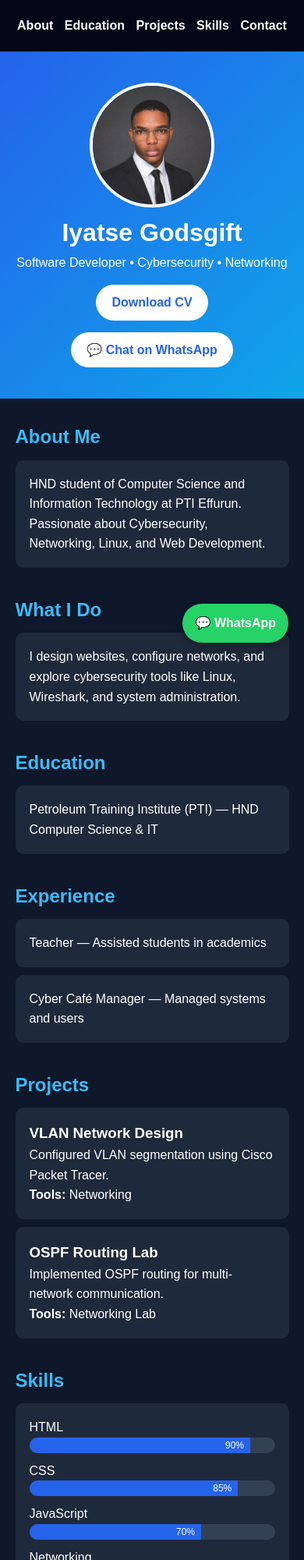
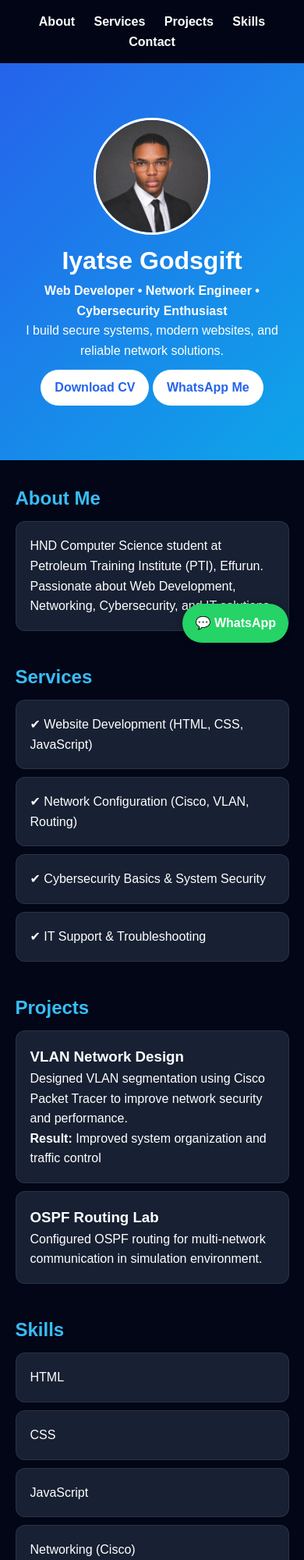
Before and after one commit to godsgiftiyatse-blip/godsgift-portfolio, a plain HTML site: page index.html in a window 390 px wide. Shown: the top 2000 px of the page at 78% size. Drawn offline with Linux system fonts and the light colour scheme.

Commit message:
Update index.html

```diff
--- a/index.html
+++ b/index.html
@@ -3,11 +3,9 @@
 <head>
 <meta charset="UTF-8">
 <meta name="viewport" content="width=device-width, initial-scale=1.0">
-<title>Iyatse Godsgift | Portfolio</title>
+<title>Iyatse Godsgift | IT Portfolio</title>
 
 <style>
-html { scroll-behavior: smooth; }
-
 *{
     margin:0;
     padding:0;
@@ -16,19 +14,19 @@ html { scroll-behavior: smooth; }
 }
 
 body{
-    background:#0f172a;
+    background:#020617;
     color:white;
     line-height:1.6;
 }
 
-/* NAVBAR */
+/* NAV */
 nav{
     position:sticky;
     top:0;
-    background:#020617;
+    background:rgba(2,6,23,0.9);
     padding:15px;
     text-align:center;
-    z-index:1000;
+    backdrop-filter:blur(10px);
 }
 
 nav a{
@@ -45,22 +43,22 @@ nav a:hover{
 /* HEADER */
 header{
     text-align:center;
-    padding:60px 20px;
+    padding:70px 20px;
     background:linear-gradient(135deg,#2563eb,#0ea5e9);
 }
 
 .profile-pic{
-    width:160px;
-    height:160px;
+    width:150px;
+    height:150px;
     border-radius:50%;
+    border:3px solid white;
     object-fit:cover;
-    border:4px solid white;
 }
 
 .btn{
     display:inline-block;
-    margin-top:15px;
-    padding:10px 20px;
+    margin-top:12px;
+    padding:10px 18px;
     background:white;
     color:#2563eb;
     border-radius:25px;
@@ -76,8 +74,9 @@ header{
     padding:30px 0;
 }
 
+/* SECTION */
 .section{
-    margin-bottom:35px;
+    margin-bottom:40px;
 }
 
 .section h2{
@@ -85,41 +84,19 @@ header{
     margin-bottom:10px;
 }
 
-/* CARDS */
+/* CARD */
 .card{
-    background:#1e293b;
+    background:rgba(30,41,59,0.8);
     padding:18px;
-    border-radius:10px;
+    border-radius:12px;
     margin-bottom:10px;
-    transition:0.3s ease;
+    border:1px solid rgba(255,255,255,0.08);
+    transition:0.3s;
 }
 
 .card:hover{
     transform:scale(1.02);
-}
-
-/* SKILLS */
-.skills{
-    display:flex;
-    flex-direction:column;
-    gap:10px;
-}
-
-.skill-bar{
-    background:#334155;
-    border-radius:20px;
-    overflow:hidden;
-    height:20px;
-}
-
-.skill-bar div{
-    height:100%;
-    background:#2563eb;
-    text-align:right;
-    padding-right:8px;
-    font-size:12px;
-    line-height:20px;
-    color:white;
+    box-shadow:0 0 20px rgba(56,189,248,0.2);
 }
 
 /* FOOTER */
@@ -127,23 +104,10 @@ footer{
     text-align:center;
     padding:15px;
     background:#020617;
-    margin-top:20px;
 }
 
-/* MOBILE */
-@media(max-width:600px){
-    header{
-        padding:40px 15px;
-    }
-
-    nav a{
-        display:inline-block;
-        margin:5px;
-    }
-}
-
-/* FLOATING WHATSAPP BUTTON */
-.whatsapp-float{
+/* WHATSAPP */
+.whatsapp{
     position:fixed;
     bottom:20px;
     right:20px;
@@ -153,18 +117,17 @@ footer{
     border-radius:50px;
     text-decoration:none;
     font-weight:bold;
-    box-shadow:0 4px 10px rgba(0,0,0,0.3);
-    z-index:999;
+    box-shadow:0 0 10px rgba(0,0,0,0.3);
 }
 </style>
 </head>
 
 <body>
 
-<!-- NAVIGATION -->
+<!-- NAV -->
 <nav>
     <a href="#about">About</a>
-    <a href="#education">Education</a>
+    <a href="#services">Services</a>
     <a href="#projects">Projects</a>
     <a href="#skills">Skills</a>
     <a href="#contact">Contact</a>
@@ -172,19 +135,19 @@ footer{
 
 <!-- HEADER -->
 <header>
-    <img src="godsgift.jpg" class="profile-pic" alt="Profile Picture">
+    <img src="godsgift.jpg" class="profile-pic">
 
     <h1>Iyatse Godsgift</h1>
-    <p>Software Developer • Cybersecurity • Networking</p>
 
-    <a href="CV.pdf" class="btn" download>Download CV</a>
-    <br>
+    <p><b>Web Developer • Network Engineer • Cybersecurity Enthusiast</b></p>
 
-    <!-- WhatsApp Button -->
-    <a href="https://wa.me/2348055708091?text=Hello%20I%20saw%20your%20portfolio%20and%20I%20want%20to%20hire%20you"
-       class="btn"
-       target="_blank">
-       💬 Chat on WhatsApp
+    <p>I build secure systems, modern websites, and reliable network solutions.</p>
+
+    <a class="btn" href="CV.pdf" download>Download CV</a>
+
+    <a class="btn" target="_blank"
+    href="https://wa.me/2348055708091?text=Hello%20I%20want%20to%20hire%20you">
+    WhatsApp Me
     </a>
 </header>
 
@@ -194,31 +157,18 @@ footer{
 <section class="section" id="about">
     <h2>About Me</h2>
     <div class="card">
-        <p>HND student of Computer Science and Information Technology at PTI Effurun. Passionate about Cybersecurity, Networking, Linux, and Web Development.</p>
+        HND Computer Science student at Petroleum Training Institute (PTI), Effurun. Passionate about Web Development, Networking, Cybersecurity, and IT solutions.
     </div>
 </section>
 
-<!-- WHAT I DO -->
-<section class="section">
-    <h2>What I Do</h2>
-    <div class="card">
-        <p>I design websites, configure networks, and explore cybersecurity tools like Linux, Wireshark, and system administration.</p>
-    </div>
-</section>
+<!-- SERVICES -->
+<section class="section" id="services">
+    <h2>Services</h2>
 
-<!-- EDUCATION -->
-<section class="section" id="education">
-    <h2>Education</h2>
-    <div class="card">
-        <p>Petroleum Training Institute (PTI) — HND Computer Science & IT</p>
-    </div>
-</section>
-
-<!-- EXPERIENCE -->
-<section class="section">
-    <h2>Experience</h2>
-    <div class="card">Teacher — Assisted students in academics</div>
-    <div class="card">Cyber Café Manager — Managed systems and users</div>
+    <div class="card">✔ Website Development (HTML, CSS, JavaScript)</div>
+    <div class="card">✔ Network Configuration (Cisco, VLAN, Routing)</div>
+    <div class="card">✔ Cybersecurity Basics & System Security</div>
+    <div class="card">✔ IT Support & Troubleshooting</div>
 </section>
 
 <!-- PROJECTS -->
@@ -227,14 +177,13 @@ footer{
 
     <div class="card">
         <h3>VLAN Network Design</h3>
-        <p>Configured VLAN segmentation using Cisco Packet Tracer.</p>
-        <p><b>Tools:</b> Networking</p>
+        <p>Designed VLAN segmentation using Cisco Packet Tracer to improve network security and performance.</p>
+        <p><b>Result:</b> Improved system organization and traffic control</p>
     </div>
 
     <div class="card">
         <h3>OSPF Routing Lab</h3>
-        <p>Implemented OSPF routing for multi-network communication.</p>
-        <p><b>Tools:</b> Networking Lab</p>
+        <p>Configured OSPF routing for multi-network communication in simulation environment.</p>
     </div>
 </section>
 
@@ -242,33 +191,20 @@ footer{
 <section class="section" id="skills">
     <h2>Skills</h2>
 
-    <div class="card skills">
+    <div class="card">HTML</div>
+    <div class="card">CSS</div>
+    <div class="card">JavaScript</div>
+    <div class="card">Networking (Cisco)</div>
+    <div class="card">Cybersecurity Basics</div>
+</section>
 
-        <div>
-            HTML
-            <div class="skill-bar"><div style="width:90%">90%</div></div>
-        </div>
-
-        <div>
-            CSS
-            <div class="skill-bar"><div style="width:85%">85%</div></div>
-        </div>
-
-        <div>
-            JavaScript
-            <div class="skill-bar"><div style="width:70%">70%</div></div>
-        </div>
-
-        <div>
-            Networking
-            <div class="skill-bar"><div style="width:90%">90%</div></div>
-        </div>
-
-        <div>
-            Cybersecurity
-            <div class="skill-bar"><div style="width:85%">85%</div></div>
-        </div>
-
+<!-- GITHUB -->
+<section class="section">
+    <h2>My Work</h2>
+    <div class="card">
+        View my projects on GitHub:
+        <br><br>
+        <a href="https://github.com/" style="color:#38bdf8;">👉 Visit My GitHub</a>
     </div>
 </section>
 
@@ -276,7 +212,7 @@ footer{
 <section class="section">
     <h2>Hire Me</h2>
     <div class="card">
-        <p>I am available for internships, freelance web development, and networking/cybersecurity roles.</p>
+        Available for internships, freelance websites, networking projects, and IT support roles.
     </div>
 </section>
 
@@ -284,13 +220,9 @@ footer{
 <section class="section" id="contact">
     <h2>Contact</h2>
     <div class="card">
-        <p>Email: <a href="mailto:godsgiftiyatse@gmail.com" style="color:#38bdf8;">Send Email</a></p>
-        <p>Phone: 08055708091</p>
-        <p>Location: Delta State, Nigeria</p>
-        <p>
-            <a href="https://github.com/" style="color:#38bdf8;">GitHub</a> |
-            <a href="https://www.linkedin.com/" style="color:#38bdf8;">LinkedIn</a>
-        </p>
+        Email: <a href="mailto:godsgiftiyatse@gmail.com" style="color:#38bdf8;">Send Mail</a><br>
+        Phone: 08055708091<br>
+        Location: Delta State, Nigeria
     </div>
 </section>
 
@@ -301,11 +233,10 @@ footer{
     © 2026 Iyatse Godsgift. All Rights Reserved.
 </footer>
 
-<!-- FLOATING WHATSAPP BUTTON -->
-<a href="https://wa.me/2348055708091?text=Hello%20I%20saw%20your%20portfolio%20and%20I%20want%20to%20hire%20you"
-   target="_blank"
-   class="whatsapp-float">
-   💬 WhatsApp
+<!-- WHATSAPP FLOAT -->
+<a class="whatsapp"
+href="https://wa.me/2348055708091?text=Hello%20I%20want%20to%20hire%20you">
+💬 WhatsApp
 </a>
 
 </body>
```
